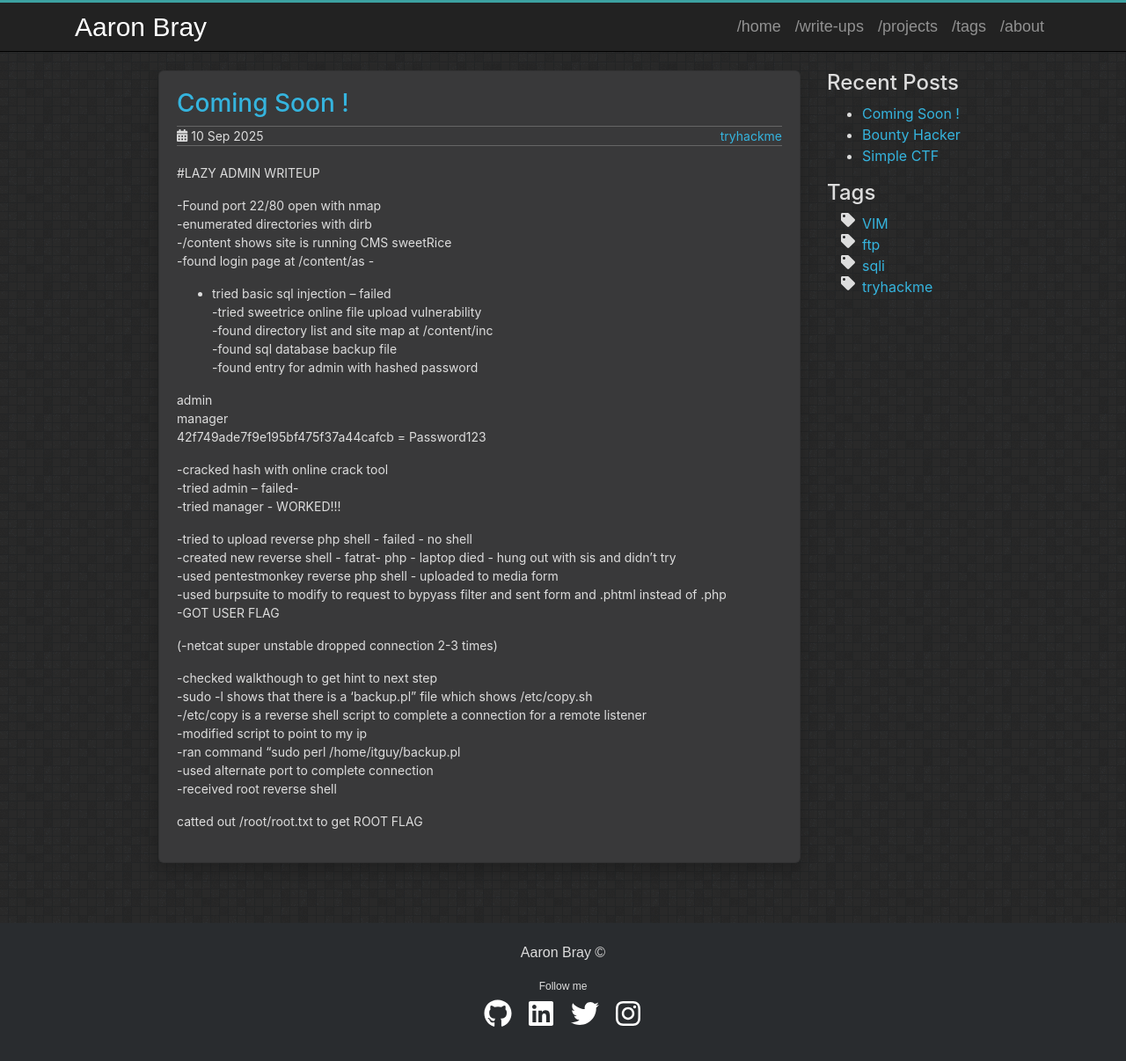
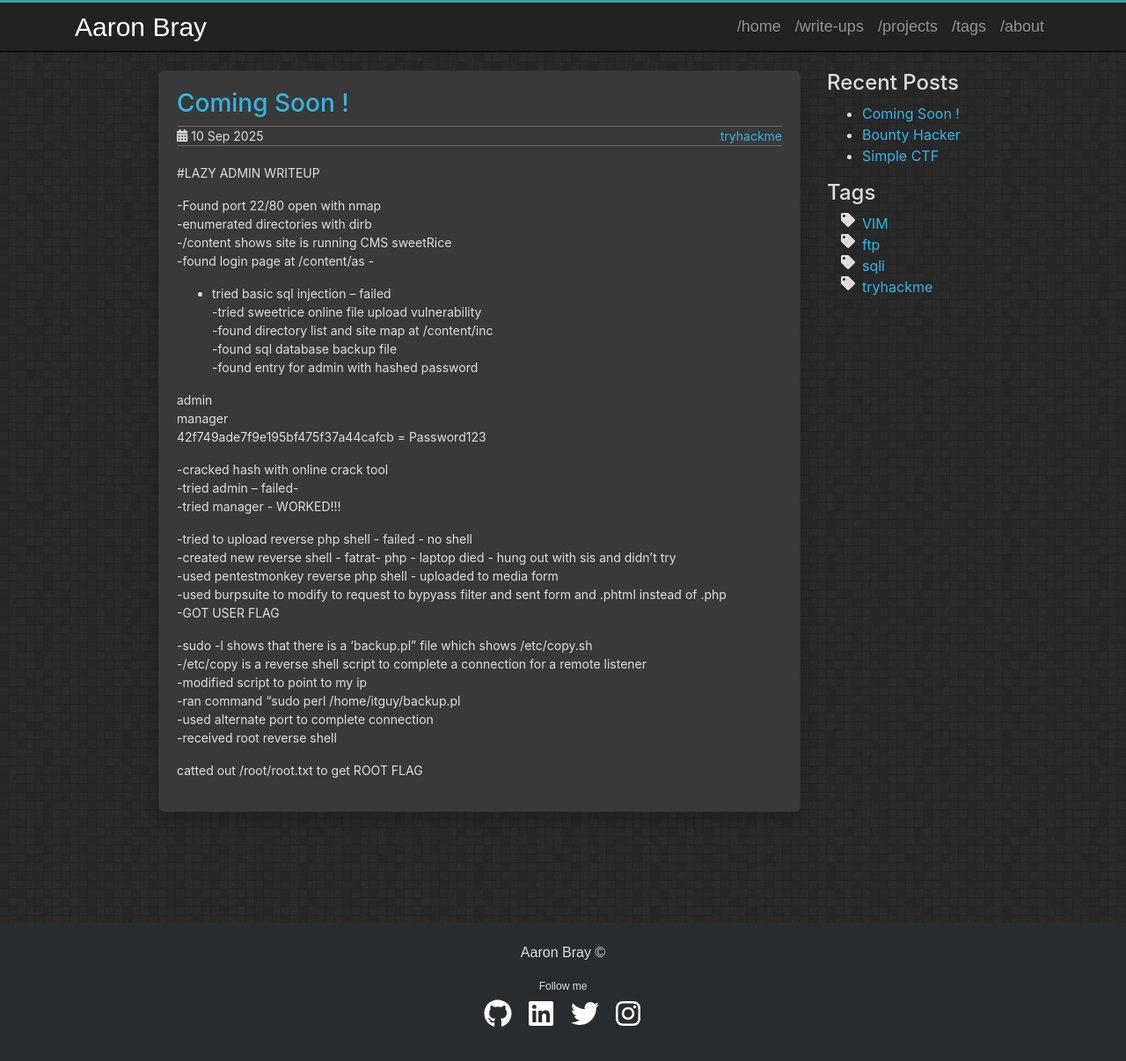
Before and after one commit to AaronBray/AaronBray.github.io, a Jekyll site: the page built from _posts/2025-09-10-Lazy-Admin.md, in a window 1280 px wide and 1231 px high. Shown: the top 1206 px of the window at 88% size. Built offline with Jekyll 4.4.1, drawn with Linux system fonts in a browser that asks for light colours.

Commit message:
Update 2025-09-10-Lazy-Admin.md

```diff
--- a/_posts/2025-09-10-Lazy-Admin.md
+++ b/_posts/2025-09-10-Lazy-Admin.md
@@ -33,9 +33,7 @@
 -used burpsuite to modify to request to bypyass filter and sent form and .phtml instead of .php
 -GOT USER FLAG
 
-(-netcat super unstable dropped connection 2-3 times)
 
--checked walkthough to get hint to next step
 -sudo -l shows that there is a 'backup.pl" file which shows /etc/copy.sh
 -/etc/copy is a reverse shell script to complete a connection for a remote listener
 -modified script to point to my ip
```
